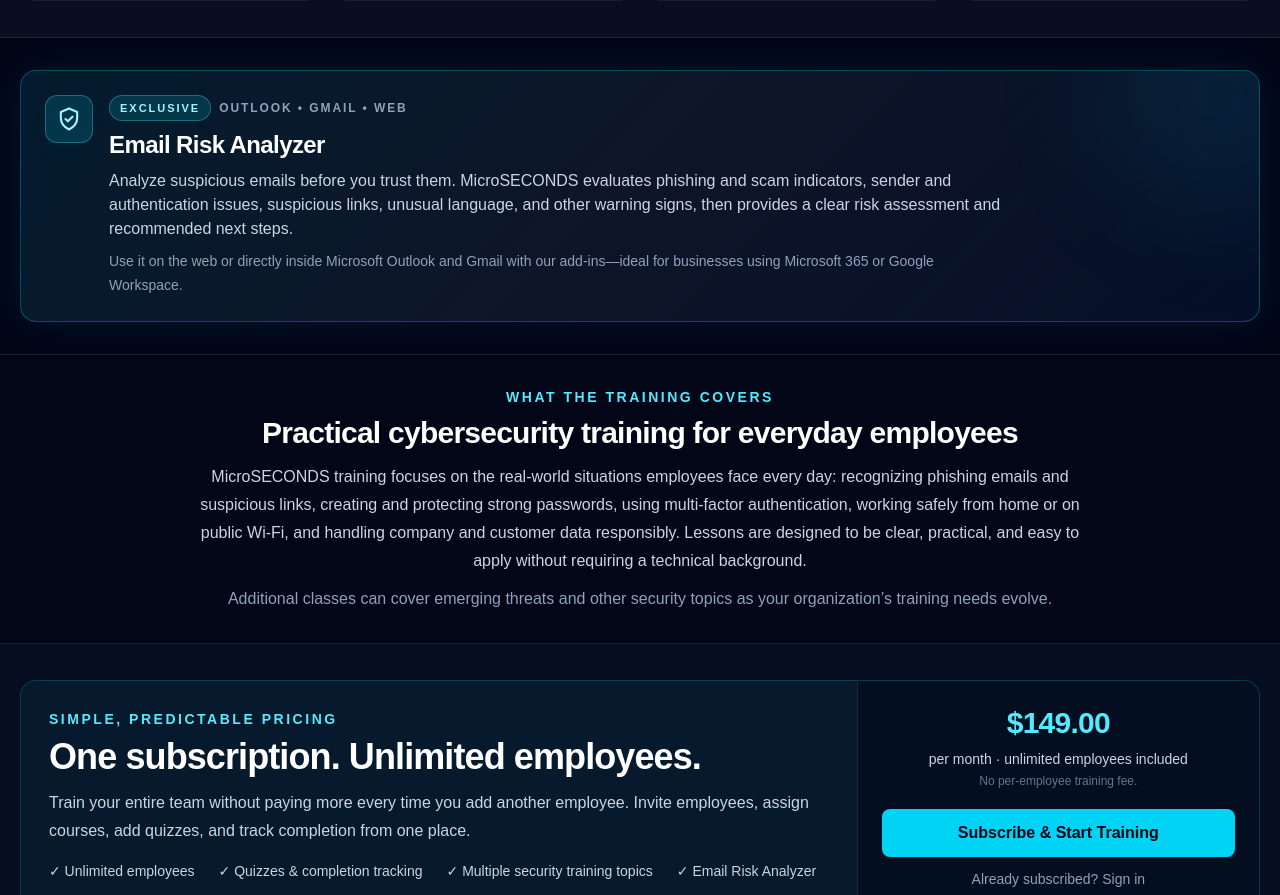
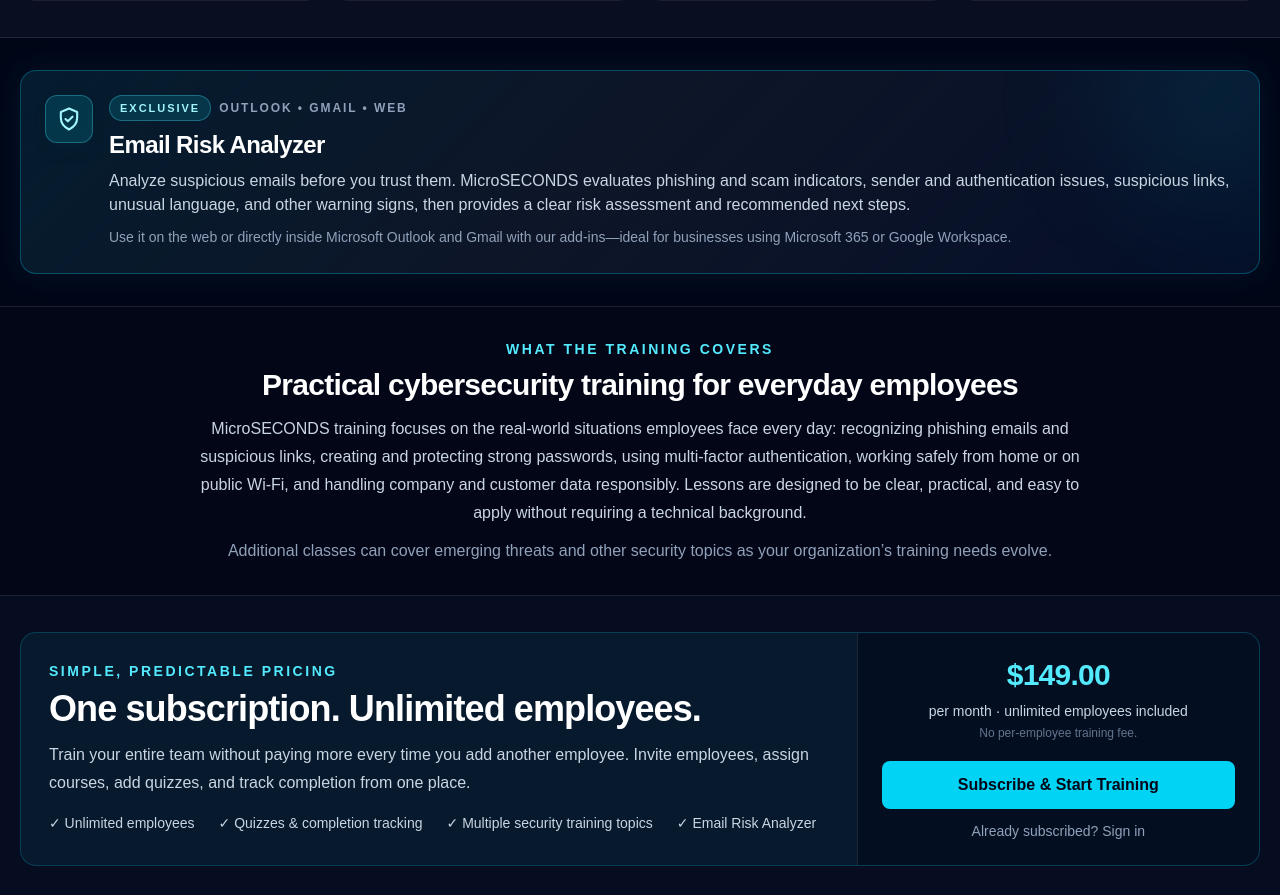
Before and after one commit to microsecs/cyber-training-platform, a Next.js app: page / in a window 1280 px wide. Shown: the part 1038-1933 px from the top of the page. Built offline with nearby package versions, Linux system fonts and the light colour scheme; no server answers; the database is empty.

Commit message:
Update homepage

```diff
--- a/src/app/page.tsx
+++ b/src/app/page.tsx
@@ -138,7 +138,7 @@
         <div className="mx-auto max-w-7xl px-4 py-7 md:px-5 md:py-8">
           <div className="relative overflow-hidden rounded-2xl border border-cyan-400/30 bg-[linear-gradient(135deg,rgba(34,211,238,0.11),rgba(15,23,42,0.92)_48%,rgba(59,130,246,0.08))] p-5 shadow-[0_0_35px_rgba(34,211,238,0.08)] md:p-6">
             <div className="pointer-events-none absolute -right-16 -top-20 h-52 w-52 rounded-full bg-cyan-400/10 blur-3xl" />
-            <div className="relative flex flex-col gap-5 md:flex-row md:items-center md:justify-between">
+            <div className="relative flex flex-col gap-5">
               <div className="flex items-start gap-4">
                 <div className="flex h-12 w-12 shrink-0 items-center justify-center rounded-xl border border-cyan-300/30 bg-cyan-400/15 text-cyan-200 shadow-lg shadow-cyan-950/20">
                   <svg
@@ -155,7 +155,7 @@
                     <path d="m9 12 2 2 4-4" />
                   </svg>
                 </div>
-                <div className="max-w-4xl">
+                <div className="w-full">
                   <div className="flex flex-wrap items-center gap-2">
                     <span className="rounded-full border border-cyan-300/30 bg-cyan-400/15 px-2.5 py-1 text-[11px] font-bold uppercase tracking-[0.18em] text-cyan-200">
                       Exclusive
```
